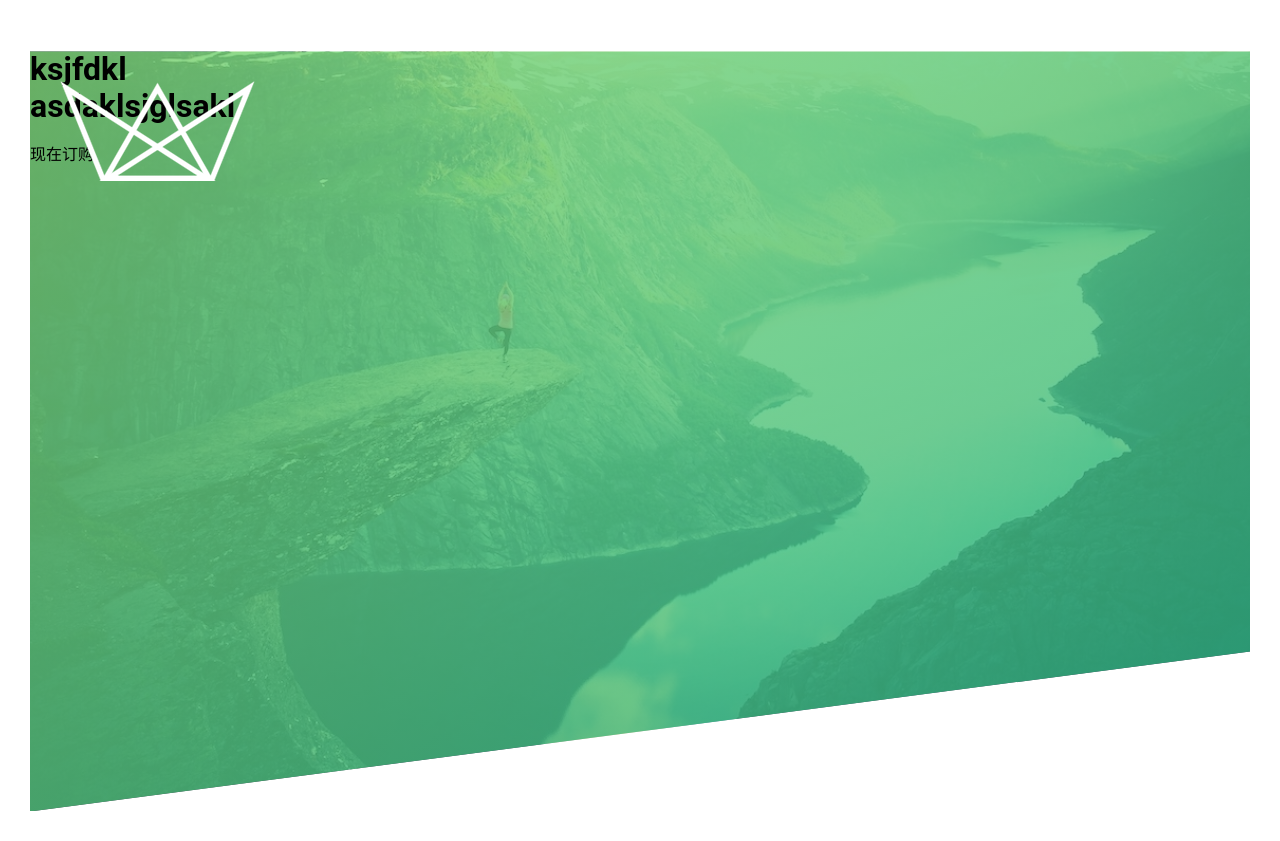
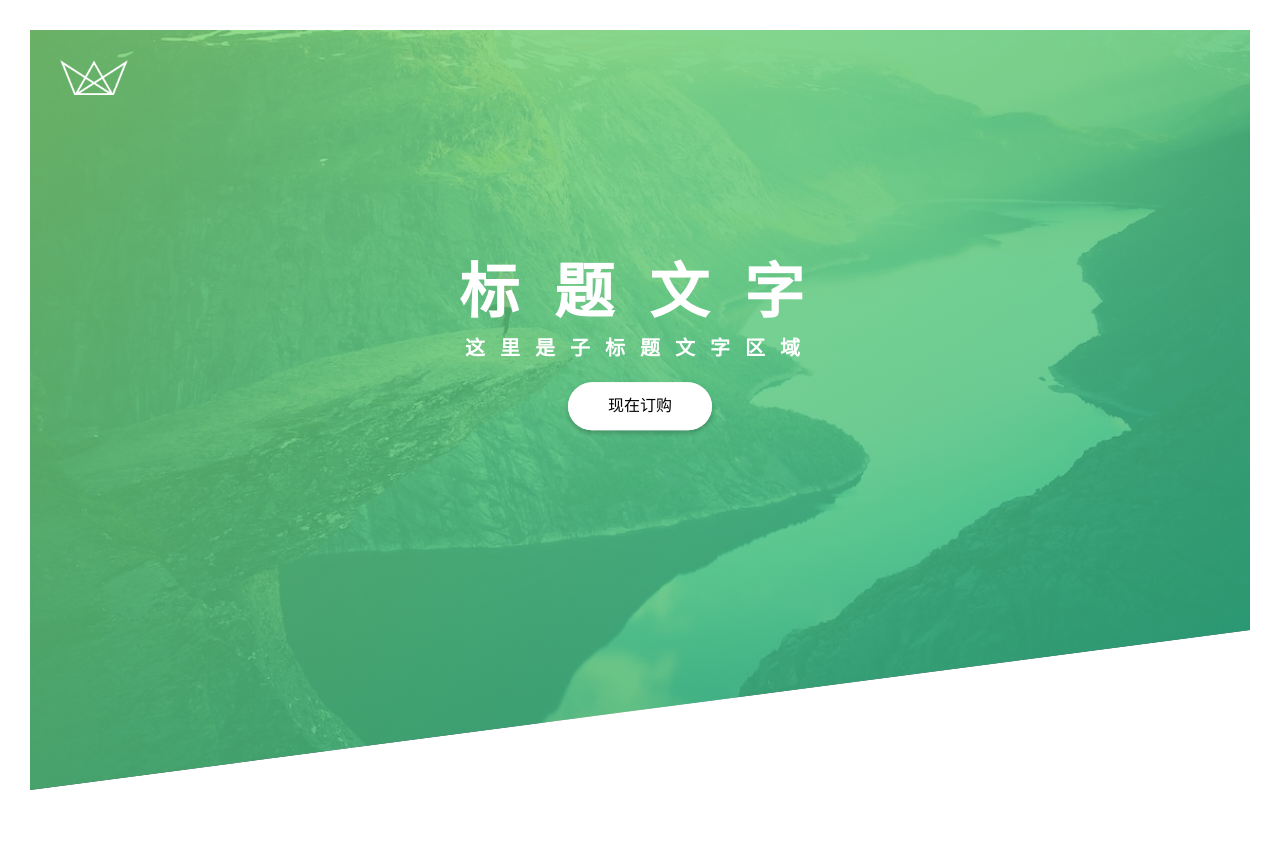
Before and after one commit to oyuyue/ssp, a website: page index.html in a window 1280 px wide. After the commit the page ends 820 px from the top, so only its background shows below. Drawn offline with Linux system fonts and the light colour scheme.

Commit message:
header done

```diff
--- a/index.html
+++ b/index.html
@@ -15,9 +15,9 @@
         <img src="./img/logo.png" alt="" class="header__logo" />
       </div>
       <div class="header__text-box">
-        <h1 class="heading-primary">
-          <p class="heading-primary--main">ksjfdkl</p>
-          <p class="heading-primary--sub">asdaklsjglsakl</p>
+        <h1 class="heading-primary u-text-center">
+          <p class="heading-primary--main">标题文字</p>
+          <p class="heading-primary--sub">这里是子标题文字区域</p>
         </h1>
         <a href="#" class="btn btn--white btn--animated">现在订购</a>
       </div>
--- a/package.json
+++ b/package.json
@@ -4,7 +4,7 @@
   "description": "",
   "main": "index.js",
   "scripts": {
-    "start": "node-sass-chokidar sass/main.scss css/style.css --watch --recursive --use-polling --polling-interval 1500",
+    "start": "node-sass-chokidar sass/main.scss css/style.css --watch --recursive --use-polling --polling-interval 2000",
     "dev": "live-server"
   },
   "keywords": [],
--- /dev/null
+++ b/sass/base/_animations.scss
@@ -0,0 +1,43 @@
+@keyframes moveInLeft {
+  0% {
+      opacity: 0;
+      transform: translateX(-10rem);
+  }
+
+  80% {
+      transform: translateX(1rem);
+  }
+
+  100% {
+      opacity: 1;
+      transform: translate(0);
+  }
+}
+
+@keyframes moveInRight {
+  0% {
+      opacity: 0;
+      transform: translateX(10rem);
+  }
+
+  80% {
+      transform: translateX(-1rem);
+  }
+
+  100% {
+      opacity: 1;
+      transform: translate(0);
+  }
+}
+
+@keyframes moveInBottom {
+  0% {
+      opacity: 0;
+      transform: translateY(3rem);
+  }
+
+  100% {
+      opacity: 1;
+      transform: translate(0);
+  }
+}
--- a/sass/base/_base.scss
+++ b/sass/base/_base.scss
@@ -21,12 +21,12 @@ body {
   width: 8px;
 }
 ::-webkit-scrollbar-thumb {
-  background-color: rgba($color-black, .3);
-  border-radius: 10px;
+  background: linear-gradient(rgba($color-primary-light, .8), rgba($color-primary-dark, .8));
+  border-radius: 20px;
 }
 ::-webkit-scrollbar-track {
   background-color: transparent;
-  border-radius: 10px;
+  border-radius: 20px;
 }
 
 img {
--- a/sass/base/_typography.scss
+++ b/sass/base/_typography.scss
@@ -1,6 +1,8 @@
 body {
   font-size: $font-size-default;
-  font-family: Roboto, 'source-han-sans-simplified-c', 'Microsoft JhengHei', '-apple-system', BlinkMacSystemFont, 'Segoe UI', 'Helvetica Neue', Arial, sans-serif;
+  font-family: Roboto, 'source-han-sans-simplified-c', 'Microsoft JhengHei',
+    '-apple-system', BlinkMacSystemFont, 'Segoe UI', 'Helvetica Neue', Arial,
+    sans-serif;
   -moz-osx-font-smoothing: grayscale;
   -webkit-font-smoothing: antialiased;
   text-rendering: optimizeLegibility;
@@ -11,5 +13,17 @@ body {
   text-transform: uppercase;
   backface-visibility: hidden;
 
+  &--main {
+    margin-bottom: 1rem;
+    font-size: 6rem;
+    letter-spacing: 3.5rem;
+    text-indent: 1.8rem;
+    animation: moveInLeft 1s ease-out;
+  }
 
+  &--sub {
+    font-size: 2rem;
+    letter-spacing: 1.5rem;
+    animation: moveInRight 1s ease-out;
+  }
 }
--- /dev/null
+++ b/sass/components/_btn.scss
@@ -0,0 +1,71 @@
+.btn {
+  &,
+  &:link,
+  &:visited {
+    display: inline-block;
+    position: relative;
+    padding: 1.5rem 4rem;
+    font-size: inherit;
+    border-radius: 10rem;
+    transition: all .2s;
+    box-shadow: 0 .3rem .5rem rgba($color-black, .2);
+
+    text-transform: uppercase;
+    text-decoration: none;
+    border: none;
+    cursor: pointer;
+  }
+
+  &:hover {
+    transform: translateY((-3px));
+    box-shadow: 0 1rem 2rem rgba($color-black, .2);
+
+    &::after {
+      transform: scaleX(1.5) scaleY(1.6);
+      opacity: 0;
+    }
+  }
+
+  &:active,
+  &:focus {
+    outline: none;
+    transform: translateY(-1px);
+    box-shadow: 0 .5rem 1rem rgba($color-black, .2);
+  }
+
+  &--white {
+    color: $color-black;
+    background-color: $color-white;
+
+    &::after {
+      background-color: $color-white;
+    }
+  }
+
+  &--primary {
+    color: $color-white;
+    background-color: $color-primary;
+
+    &::after {
+      background-color: $color-primary;
+    }
+  }
+
+  &--animated {
+    animation: moveInBottom .5s ease-out .75s backwards;
+  }
+
+  &::after {
+    content: '';
+    display: inline-block;
+    position: absolute;
+    top: 0;
+    left: 0;
+    bottom: 0;
+    right: 0;
+    border-radius: 10rem;
+    z-index: -1;
+    transition: all .35s;
+  }
+
+}
--- a/sass/layout/_header.scss
+++ b/sass/layout/_header.scss
@@ -18,6 +18,10 @@
     left: 3rem;
   }
 
+  &__logo {
+    height: 3.5rem;
+  }
+
   &__text-box {
     @include absCenter(40%);
     text-align: center;
--- a/sass/main.scss
+++ b/sass/main.scss
@@ -2,5 +2,10 @@
 @import 'abstracts/variables';
 @import 'abstracts/mixins';
 @import 'base/base';
+@import 'base/utils';
+@import 'base/typography';
+@import 'base/animations';
+
+@import 'components/btn';
 
 @import 'layout/header';
```
Also changed, not shown: css/style.css, sass/base/_utils.scss (line endings or trailing spaces).
